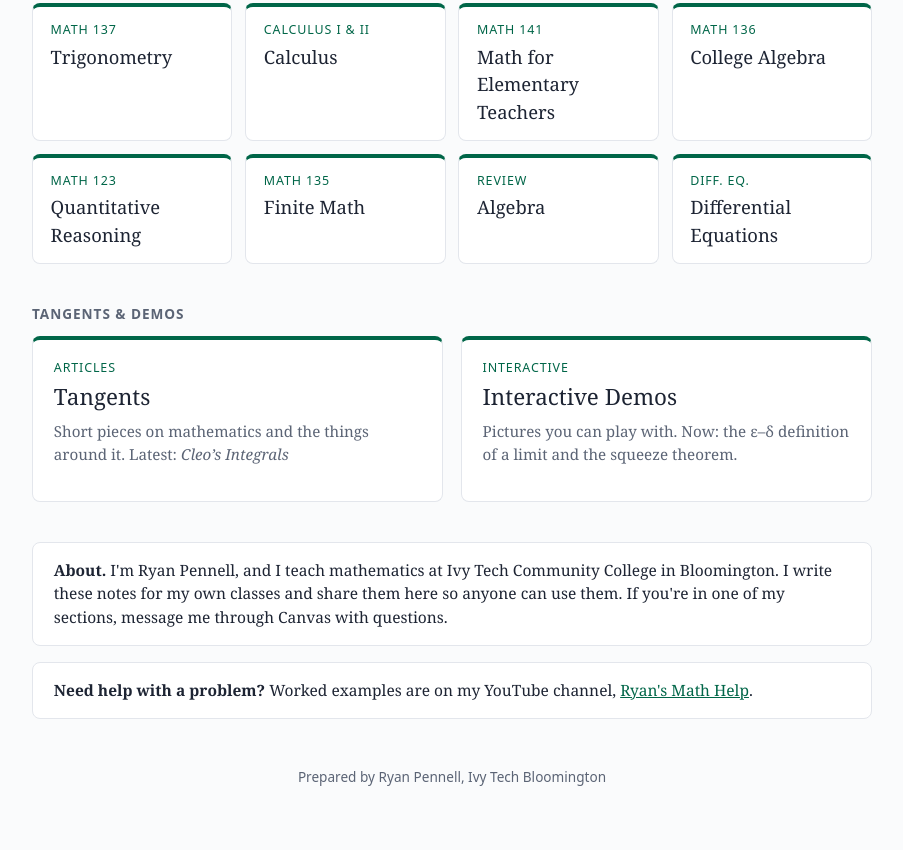
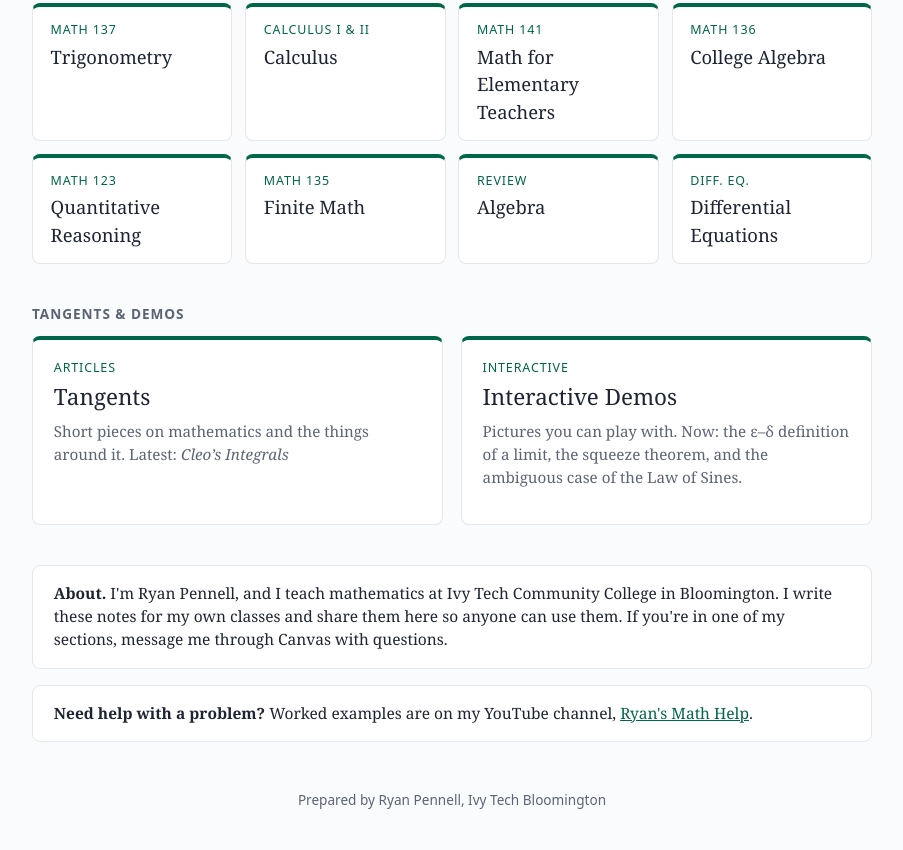
Before and after one commit to rpennell-math/rpennell-math.github.io, a plain HTML site: page index.html in a window 1280 px wide. Shown: the part 897-1747 px from the top of the page, without its empty margins (188-1091 px from the left). Before the commit the page ends 1725 px from the top, so only its background shows below. Drawn offline with Linux system fonts and the light colour scheme.

Commit message:
Home: mention ambiguous case demo

```diff
--- a/index.html
+++ b/index.html
@@ -116,7 +116,7 @@
     <a class="course" href="https://rpennell-math.github.io/demos/">
       <span class="code">Interactive</span>
       <h2>Interactive Demos</h2>
-      <p>Pictures you can play with. Now: the &epsilon;&ndash;&delta; definition of a limit and the squeeze theorem.</p>
+      <p>Pictures you can play with. Now: the &epsilon;&ndash;&delta; definition of a limit, the squeeze theorem, and the ambiguous case of the Law of Sines.</p>
     </a>
   </div>
   <div class="extra" style="margin-bottom:1rem">
```
